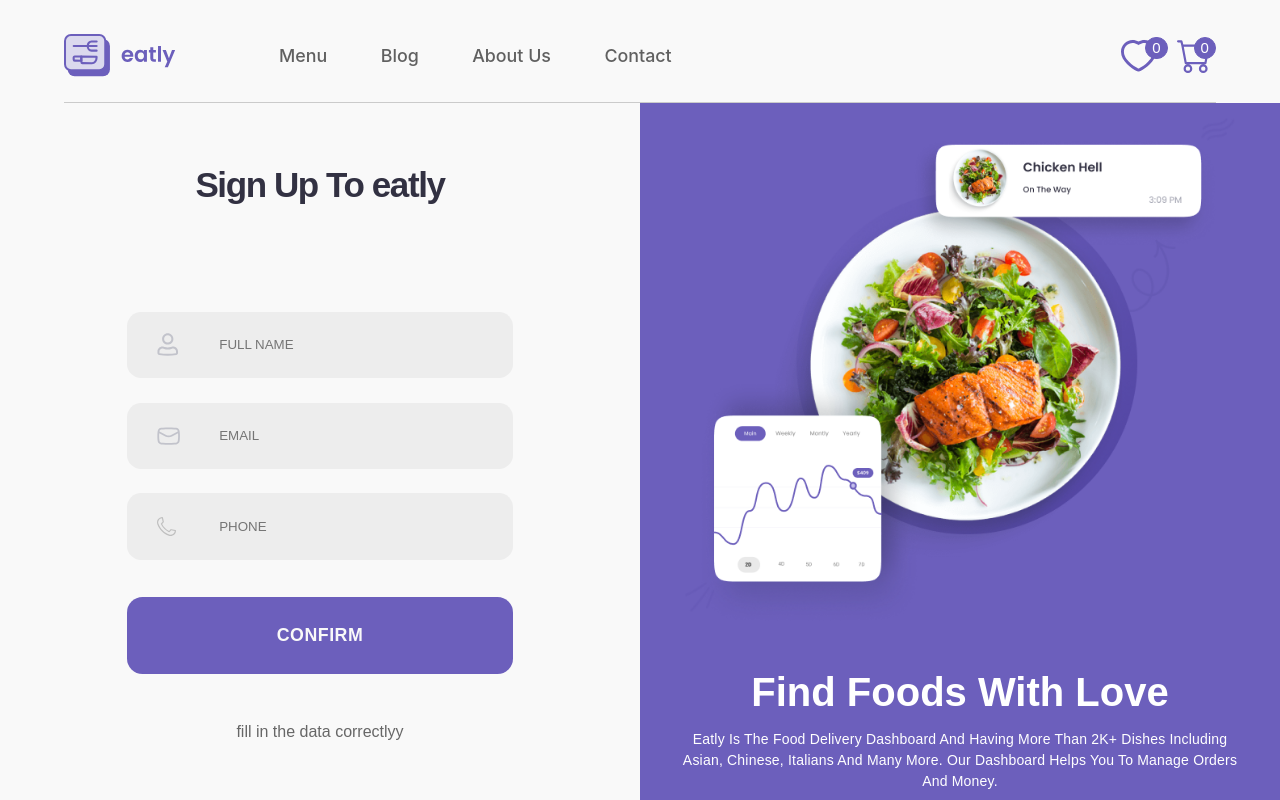
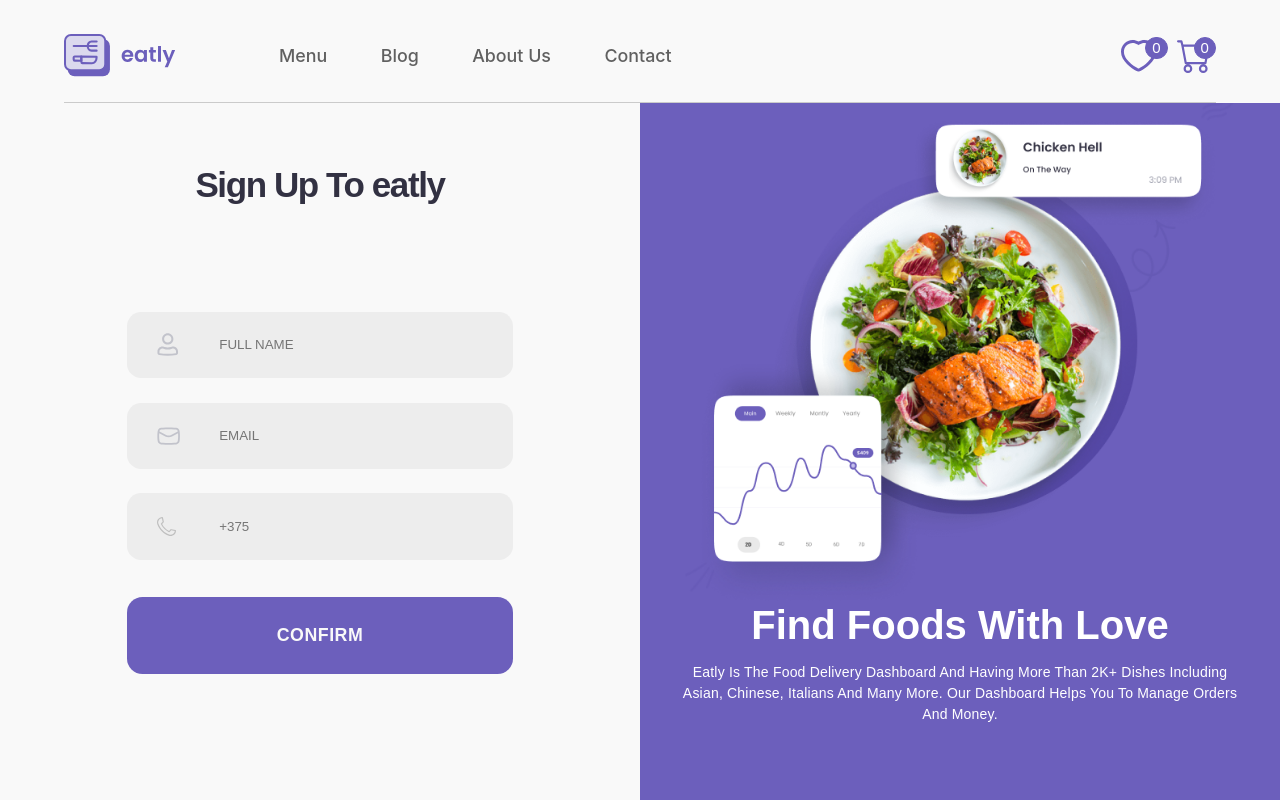
Before and after one commit to olymuzyka-intensive/eatly-react, a React (Vite) app: page /sign in a window 1280 px wide. Shown: the top 800 px of the page. Built offline with nearby package versions, Linux system fonts and the light colour scheme; data requests are answered from the project's data file.

Commit message:
fix valid

```diff
--- a/src/pages/Sign.jsx
+++ b/src/pages/Sign.jsx
@@ -13,10 +13,8 @@ function Sign() {
           const testEmail = /\S+@\S+\.\S+/;
           const testPhone = /^\+?(375)\s?\-?\(?(29|25|44|33|17)\)?\s?-?[0-9]\s?-?[0-9]\s?-?[0-9]\s?-?[0-9]\s?-?[0-9]\s?-?[0-9]\s?-?[0-9]$/g;
 
-          if (name && email && phone) {
-            if ((testEmail.test(email)) && (testPhone.test(phone))) {
+          if (name && (testEmail.test(email) && testPhone.test(phone))) {
                 setIsValid(true);
-            }
 
             setName('');
             setEmail('');
@@ -48,11 +46,11 @@ function Sign() {
                             <input type="email" placeholder="Email" value={email} required
                                 onChange={(e) => setEmail(e.target.value)}
                                 style={{ borderColor: isValid || !email ? 'none' : '#6C5FBC' }}/>
-                            <input type="tel" placeholder="Phone" value={phone} required
+                            <input type="tel" placeholder="+375" value={phone} required
                                 onChange={(e) => setPhone(e.target.value)}
                                 style={{ borderColor: isValid || !phone ? 'none' : '#6C5FBC' }}/>
                             <button className="btn btn--confirm">confirm</button>
-                              {(isValid && <div className='form__field'>We will contact you as soon as possible</div>) || <div className='form__field'>fill in the data correctlyy</div>}
+                              {(isValid && <div className='form__field'>We will contact you as soon as possible</div>)}
 
                         </form>
                     </div>
```
